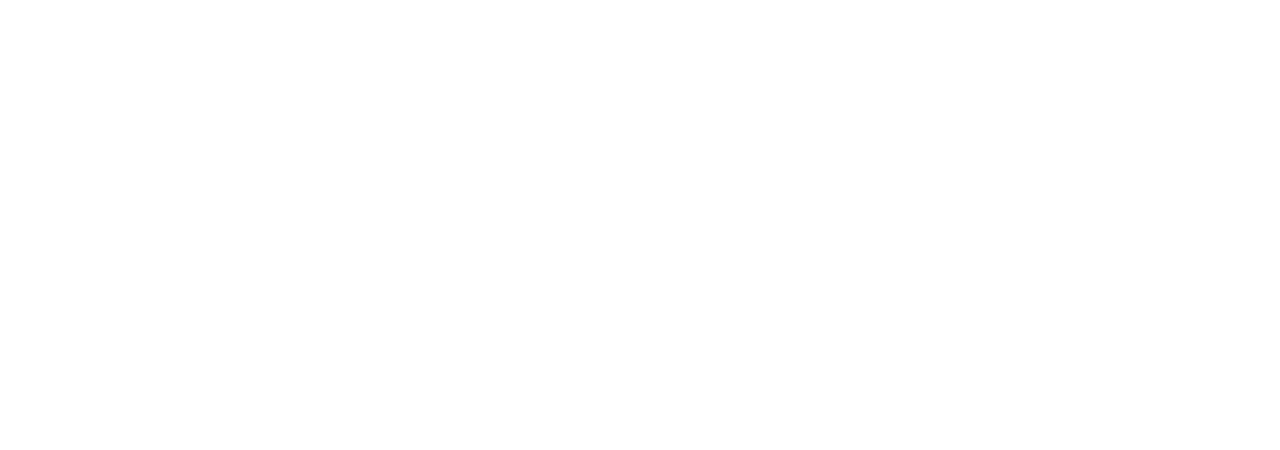
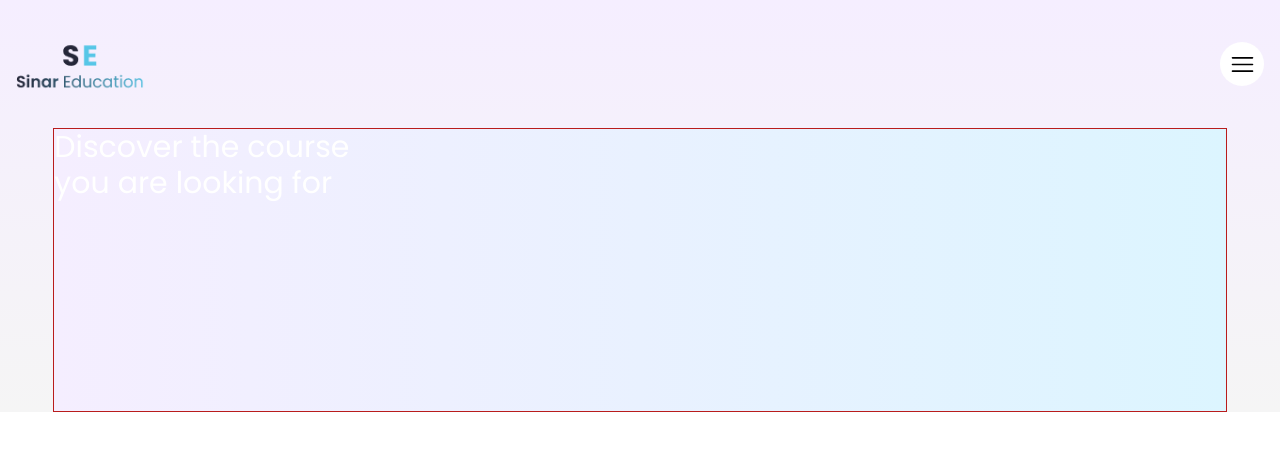
Before and after one commit to Deyjuwon/Sinar, a React (Vite) app: page /discover in a window 1280 px wide. Before the commit this address had no page. Shown: the top 450 px of the page. Built offline with nearby package versions, Linux system fonts and the light colour scheme.

Commit message:
discover page

```diff
--- a/src/App.jsx
+++ b/src/App.jsx
@@ -3,6 +3,7 @@
 import Home from './Pages/Home';
 import './App.css'
 import Courses from './Pages/Courses';
+import DiscoverPage from './Pages/DiscoverPage';
 
 
 
@@ -14,6 +15,7 @@
       <Routes>
         <Route path="/" element={<Home />} />
         <Route path="/courses" element={<Courses />} />
+        <Route path='/discover' element={<DiscoverPage />} />
 
 
       </Routes>
--- /dev/null
+++ b/src/Components/DiscoverHero.jsx
@@ -0,0 +1,12 @@
+import React from 'react'
+
+const DiscoverHero = () => {
+  return (
+    <div className='w-11/12 h-284 border border-red-700 m-auto bg-gradient-to-r from-bg-disc1 via-disc2 to-disc4' >
+        <p className='text-white text-3xl'>Discover the course <br /> you are looking for</p>
+
+    </div>
+  )
+}
+
+export default DiscoverHero
--- /dev/null
+++ b/src/Pages/DiscoverPage.jsx
@@ -0,0 +1,14 @@
+import React from 'react'
+import Header from '../Components/Header'
+import DiscoverHero from '../Components/DiscoverHero'
+
+const DiscoverPage = () => {
+  return (
+    <div>
+        <Header />
+        <DiscoverHero />
+    </div>
+  )
+}
+
+export default DiscoverPage
--- a/tailwind.config.js
+++ b/tailwind.config.js
@@ -16,7 +16,11 @@
         'bg3': '#E9F1FF',
         'btnBlue': '#252739',
         'bg-purple': '#8A6CF9',
-        'bg-blue': '#56C6E7'
+        'bg-blue': '#56C6E7',
+        'bg-disc1': '#F5EEFF',
+        'disc2': '#E9F1FF',
+        'disc3': '#E4F3FF',
+        'disc4': '#DCF5FF',
       },
       fontSize: {
         '28s': '28px',
@@ -29,12 +33,15 @@
         '266': '266px',
         '116': '116px',
         '390': '390px',
-        '213': '213px'
+        '213': '213px',
+        '358': '358px',
+
       },
       height: {
         '498': '498px',
         '379': '379px',
         '362': '362px',
+        '284': '284px',
 
       }
     },
```
